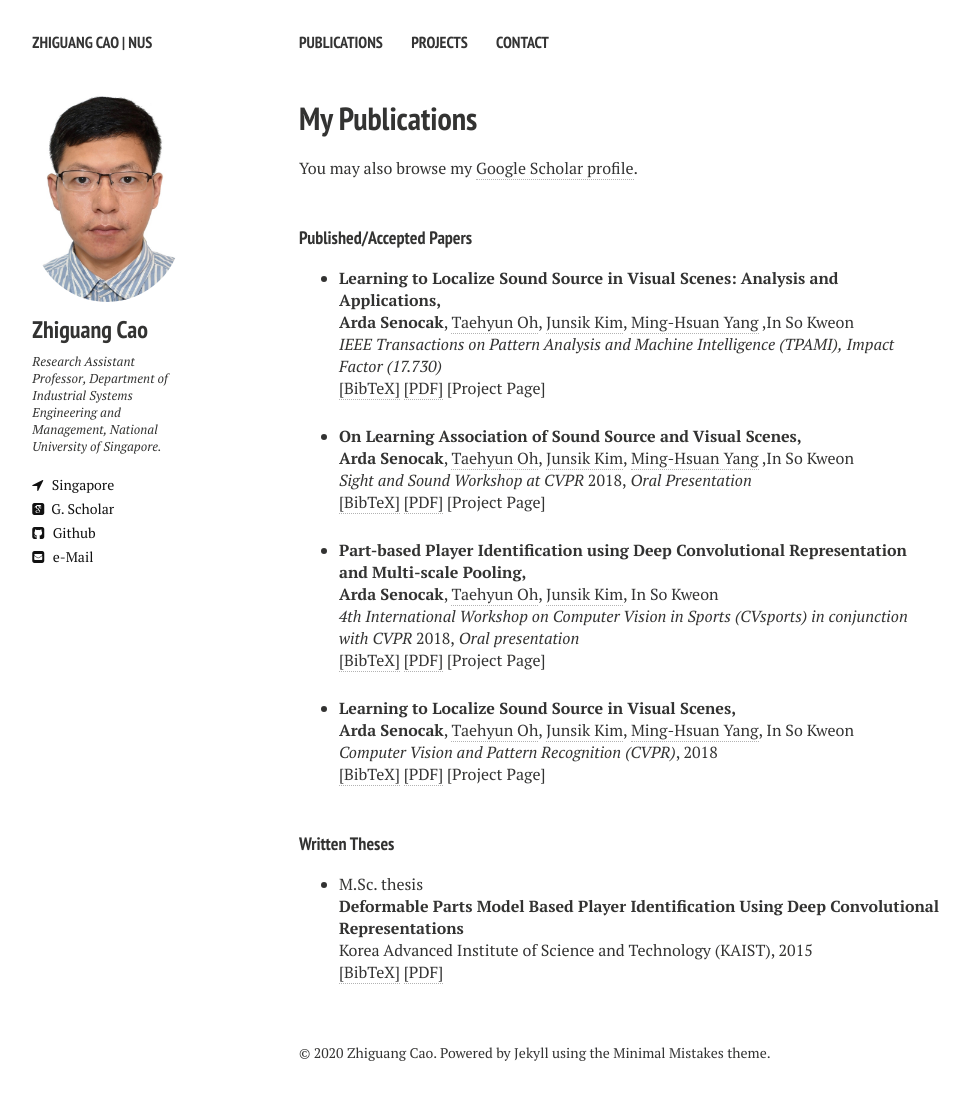
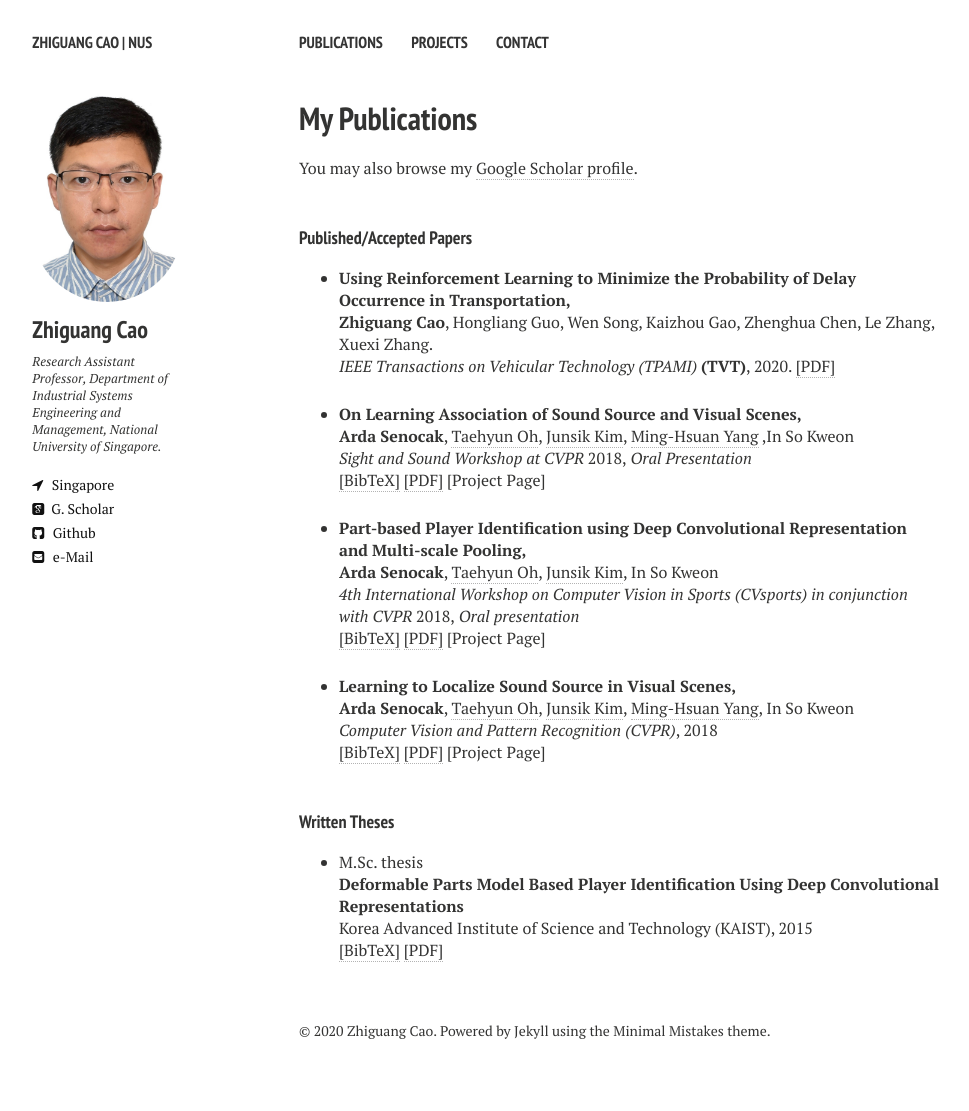
Before and after one commit to zhiguangcaosg/zhiguangcaosg.github.io, a Jekyll site: the page built from publications.md, in a window 1280 px wide. Shown: the whole page, without its empty margins (21-990 px from the left). Built offline with Jekyll 4.4.1, drawn with Linux system fonts in a browser that asks for light colours; nearby versions of some CDN libraries; after the commit the page ends 1089 px from its top, so only the background shows below that.

Commit message:
Update publications.html

```diff
--- a/_layouts/publications.html
+++ b/_layouts/publications.html
@@ -88,14 +88,11 @@ div.bibtex pre { font-size: 75%; overflow: auto;  width: 100%; padding: 0em 0em;
 
 
 <li ><p>
-<b>Learning to Localize Sound Source in Visual Scenes: Analysis and Applications,</b>
-<br><b>Arda Senocak</b>, <a href="http://thohkaistackr.wixsite.com/page" target="_blank">Taehyun Oh</a>, <a href="https://sites.google.com/site/jskimcv/" target="_blank">Junsik Kim</a>, <a href="http://faculty.ucmerced.edu/mhyang/" target="_blank">Ming-Hsuan Yang</a> ,In So Kweon<br>
-<i>IEEE Transactions on Pattern Analysis and Machine Intelligence (TPAMI),</i>
-<i> Impact Factor (17.730)</i>
+<b>Using Reinforcement Learning to Minimize the Probability of Delay Occurrence in Transportation,</b>
+<br><b>Zhiguang Cao</b>, Hongliang Guo, Wen Song, Kaizhou Gao, Zhenghua Chen, Le Zhang, Xuexi Zhang.<br>
+<i>IEEE Transactions on Vehicular Technology (TPAMI) </i> <b>(TVT)</b>, 2020. <a href="https://www.google.com" target="_blank">[PDF]</a>
 <br />
-<a href="javascript:toggleBibtex('Arda2019SoundLocalizationAnalysis')">[BibTeX]</a>
-<a href="https://www.google.com" target="_blank">[PDF]</a>
-[Project Page]
+
 </p>
 </li>
 
```
